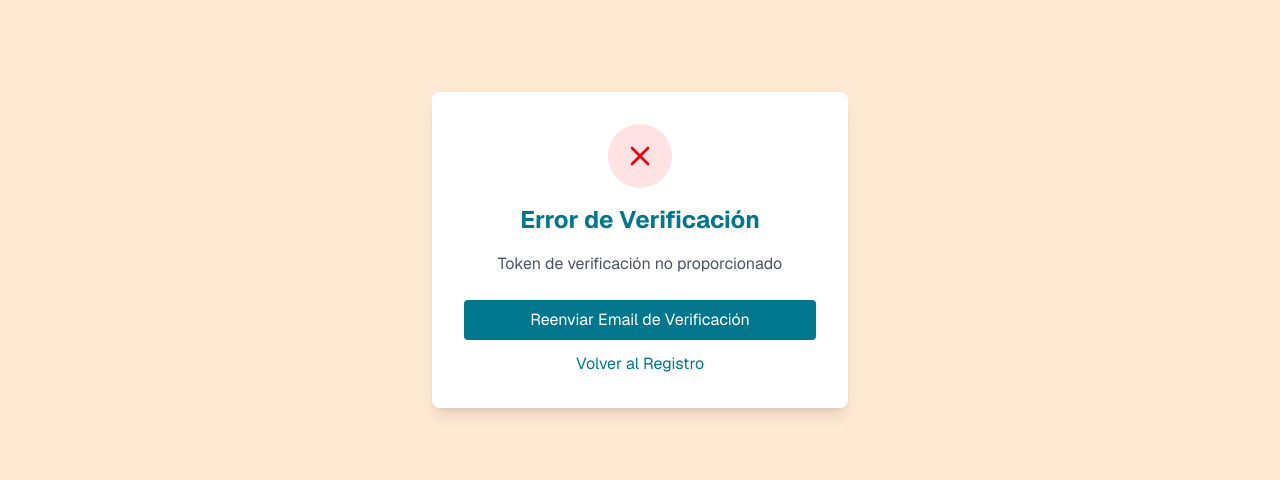
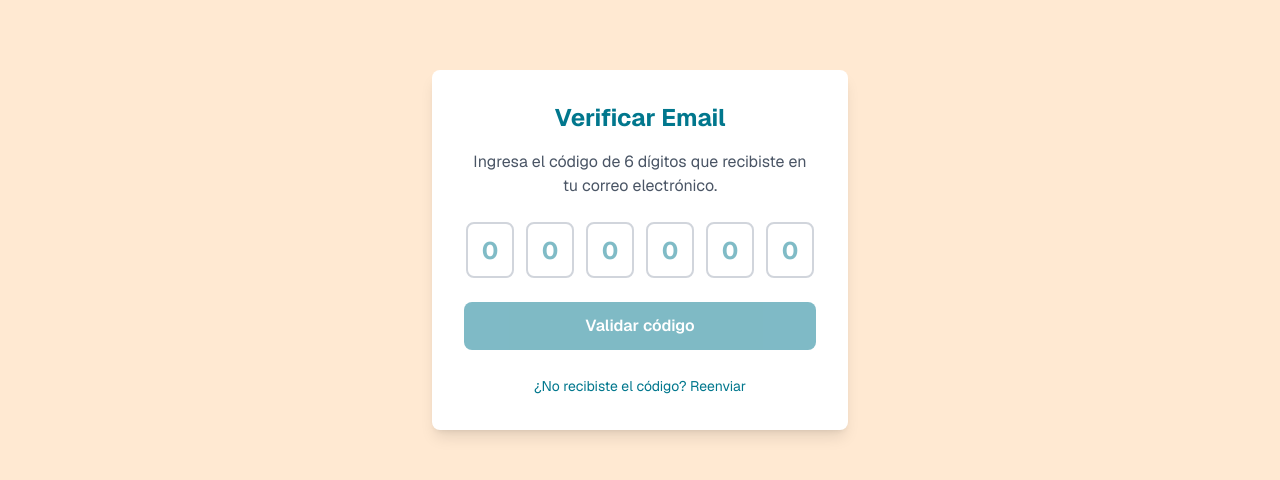
Before and after one commit to fundacionpaperros/paperros-frontend, a Next.js app: page /auth/verificar-email in a window 1280 px wide. Shown: the part 214-694 px from the top of the page. Built offline with nearby package versions, Linux system fonts and the light colour scheme; no server answers.

Commit message:
Add email verification flow

```diff
--- a/src/app/auth/verificar-email/page.tsx
+++ b/src/app/auth/verificar-email/page.tsx
@@ -8,35 +8,33 @@ import { ApiErrorResponse, getErrorMessage } from '@/lib/types';
 
 function VerifyEmailContent() {
   const searchParams = useSearchParams();
-  const token = searchParams.get('token');
-  const [status, setStatus] = useState<'loading' | 'success' | 'error'>('loading');
+  const registered = searchParams.get('registered');
+  const bandera = searchParams.get('bandera');
+  const [codeDigits, setCodeDigits] = useState<string[]>(['', '', '', '', '', '']);
+  const [status, setStatus] = useState<'idle' | 'loading' | 'success' | 'error'>('idle');
   const [message, setMessage] = useState('');
 
-  const verifyEmail = useCallback(async () => {
-    if (!token) {
+  const verifyEmail = useCallback(async (code: string) => {
+    if (!code || code.length !== 6) {
       setStatus('error');
-      setMessage('Token de verificación no proporcionado');
+      setMessage('Por favor ingresa un código de 6 dígitos');
       return;
     }
+    setStatus('loading');
     try {
-      await api.post('/auth/verify-email', { token });
+      await api.post('/auth/verify-email', { code });
       setStatus('success');
       setMessage('Email verificado exitosamente. Ya puedes iniciar sesión.');
     } catch (error: unknown) {
       const apiError = error as ApiErrorResponse;
       setStatus('error');
-      setMessage(getErrorMessage(apiError, 'Error al verificar el email'));
+      setMessage(getErrorMessage(apiError, 'El código ingresado no es correcto. Por favor, intenta de nuevo.'));
+      // Limpiar los campos para reintentar
+      setCodeDigits(['', '', '', '', '', '']);
     }
-  }, [token]);
+  }, []);
 
-  useEffect(() => {
-    if (token) {
-      verifyEmail();
-    } else {
-      setStatus('error');
-      setMessage('Token de verificación no proporcionado');
-    }
-  }, [token, verifyEmail]);
+
 
   const resendVerification = async () => {
     try {
@@ -48,19 +46,122 @@ function VerifyEmailContent() {
     }
   };
 
+  const handleCodeChange = (index: number, value: string) => {
+    // Solo permitir dígitos
+    const digit = value.replace(/[^0-9]/g, '').slice(-1);
+
+    const newDigits = [...codeDigits];
+    newDigits[index] = digit;
+    setCodeDigits(newDigits);
+
+    // Auto-focus al siguiente input si se ingresa un dígito
+    if (digit && index < 5) {
+      const nextInput = document.getElementById(`digit-${index + 1}`) as HTMLInputElement;
+      if (nextInput) nextInput.focus();
+    }
+  };
+
+  const handleKeyDown = (index: number, e: React.KeyboardEvent<HTMLInputElement>) => {
+    // Si presionan backspace y el campo está vacío, ir al anterior
+    if (e.key === 'Backspace' && !codeDigits[index] && index > 0) {
+      const prevInput = document.getElementById(`digit-${index - 1}`) as HTMLInputElement;
+      if (prevInput) {
+        prevInput.focus();
+        // Limpiar el dígito anterior
+        const newDigits = [...codeDigits];
+        newDigits[index - 1] = '';
+        setCodeDigits(newDigits);
+      }
+    }
+  };
+
+  const getFullCode = () => codeDigits.join('');
+
   return (
     <div className="min-h-screen bg-background py-12 flex items-center justify-center">
       <div className="max-w-md w-full mx-auto px-4">
         <div className="bg-white rounded-lg shadow-lg p-8 text-center">
-          {status === 'loading' && (
+          {(status === 'loading' || status === 'idle' || status === 'error') ? (
             <>
-              <div className="animate-spin rounded-full h-16 w-16 border-b-2 border-primary mx-auto mb-4"></div>
-              <h1 className="text-2xl font-bold text-primary mb-4">Verificando Email...</h1>
-              <p className="text-gray-600">Por favor espera mientras verificamos tu email.</p>
+              {/* Si no hay token y estamos en estado idle o error mostramos el formulario de ingreso de código */}
+              {registered && (
+                <div className="bg-blue-100 border border-blue-400 text-blue-700 px-4 py-3 rounded mb-4">
+                  <p>Se ha enviado un código de verificación a tu correo electrónico. Revisa tu bandeja de entrada.</p>
+                </div>
+              )}
+              {/* muestra alerta de bandera, si existe */}
+              {bandera === 'roja' && (
+                <div className="p-4 rounded-lg bg-red-100 border border-red-400 text-red-700 mb-4">
+                  <p className="font-semibold">No puede seguir con el proceso ya que no es adoptante apto.</p>
+                </div>
+              )}
+              {(bandera === 'amarilla' || bandera === 'naranja') && (
+                <div className="p-4 rounded-lg bg-yellow-100 border border-yellow-400 text-yellow-700 mb-4">
+                  <p className="font-semibold">Se revisará su información y luego se le contactará. No puede continuar con el proceso por ahora.</p>
+                </div>
+              )}
+              {/* Mostrar mensaje de error en la misma pantalla */}
+              {status === 'error' && message && (
+                <div className="p-4 rounded-lg bg-red-100 border border-red-400 text-red-700 mb-4">
+                  <p className="font-semibold">{message}</p>
+                </div>
+              )}
+              <form
+                onSubmit={(e) => {
+                  e.preventDefault();
+                  const fullCode = getFullCode();
+                  if (fullCode.length === 6) {
+                    verifyEmail(fullCode);
+                  }
+                }}
+                className="space-y-6"
+              >
+                <h1 className="text-2xl font-bold text-primary mb-4">
+                  Verificar Email
+                </h1>
+                <p className="text-gray-600 mb-6">
+                  Ingresa el código de 6 dígitos que recibiste en tu correo electrónico.
+                </p>
+
+                {/* Contenedor de los 6 inputs para el código */}
+                <div className="flex gap-3 justify-center mb-6">
+                  {codeDigits.map((digit, index) => (
+                    <input
+                      key={index}
+                      id={`digit-${index}`}
+                      type="text"
+                      inputMode="numeric"
+                      maxLength={1}
+                      value={digit}
+                      onChange={(e) => handleCodeChange(index, e.target.value)}
+                      onKeyDown={(e) => handleKeyDown(index, e)}
+                      className="w-12 h-14 text-center text-2xl font-bold border-2 border-gray-300 rounded-lg focus:outline-none focus:ring-2 focus:ring-primary focus:border-primary hover:border-gray-400 transition-colors"
+                      placeholder="0"
+                    />
+                  ))}
+                </div>
+
+                <button
+                  type="submit"
+                  disabled={status === 'loading' || getFullCode().length !== 6}
+                  className="w-full bg-primary text-white px-6 py-3 rounded-lg hover:bg-primary/90 disabled:opacity-50 disabled:cursor-not-allowed transition-colors font-semibold"
+                >
+                  {status === 'loading' ? 'Validando...' : 'Validar código'}
+                </button>
+
+                {/* Opción de reenviar código */}
+                <button
+                  type="button"
+                  onClick={resendVerification}
+                  className="w-full text-primary text-sm hover:underline"
+                >
+                  ¿No recibiste el código? Reenviar
+                </button>
+              </form>
             </>
-          )}
+          ) : null}
 
-          {status === 'success' && (
+          {status === 'success' ? (
             <>
               <div className="w-16 h-16 bg-green-100 rounded-full flex items-center justify-center mx-auto mb-4">
                 <svg className="w-8 h-8 text-green-600" fill="none" stroke="currentColor" viewBox="0 0 24 24">
@@ -76,33 +177,7 @@ function VerifyEmailContent() {
                 Continuar al Proceso
               </Link>
             </>
-          )}
-
-          {status === 'error' && (
-            <>
-              <div className="w-16 h-16 bg-red-100 rounded-full flex items-center justify-center mx-auto mb-4">
-                <svg className="w-8 h-8 text-red-600" fill="none" stroke="currentColor" viewBox="0 0 24 24">
-                  <path strokeLinecap="round" strokeLinejoin="round" strokeWidth={2} d="M6 18L18 6M6 6l12 12" />
-                </svg>
-              </div>
-              <h1 className="text-2xl font-bold text-primary mb-4">Error de Verificación</h1>
-              <p className="text-gray-600 mb-6">{message}</p>
-              <div className="space-y-3">
-                <button
-                  onClick={resendVerification}
-                  className="w-full bg-primary text-white px-6 py-2 rounded hover:bg-primary/90"
-                >
-                  Reenviar Email de Verificación
-                </button>
-                <Link
-                  href="/auth/registro"
-                  className="block text-primary hover:underline"
-                >
-                  Volver al Registro
-                </Link>
-              </div>
-            </>
-          )}
+          ) : null}
         </div>
       </div>
     </div>
--- a/src/app/dashboard/albergue/animales/page.tsx
+++ b/src/app/dashboard/albergue/animales/page.tsx
@@ -4,6 +4,7 @@ import { useEffect, useState } from 'react';
 import Link from 'next/link';
 import api from '@/lib/api';
 import { ApiErrorResponse } from '@/lib/types';
+import { log } from 'console';
 
 interface Animal {
   id: number;
@@ -57,6 +58,7 @@ export default function ShelterAnimalsPage() {
 
       // Asegurarse de que response.data sea un array
       const animalsData = Array.isArray(response.data) ? response.data : [];
+      console.log('Datos recibidos del servidor:', animalsData);
       // Validar que cada animal tenga los campos necesarios
       const validAnimals = animalsData.filter((animal: unknown) =>
         animal && typeof animal === 'object' && 'id' in animal && 'nombre' in animal
--- a/src/lib/api.ts
+++ b/src/lib/api.ts
@@ -2,7 +2,7 @@ import axios, { AxiosError } from 'axios';
 
 // Create axios instance with base configuration
 const api = axios.create({
-  baseURL: process.env.NEXT_PUBLIC_API_BASE_URL || 'https://api.fundacionpaperros.com/api',
+  baseURL: process.env.NEXT_PUBLIC_API_BASE_URL,
   timeout: 10000,
   headers: {
     'Content-Type': 'application/json',
@@ -68,7 +68,9 @@ api.interceptors.response.use(
 export const checkApiAvailability = async (): Promise<boolean> => {
   try {
     // Health endpoint is at root, not under /api
-    const baseURL = process.env.NEXT_PUBLIC_API_BASE_URL || 'https://api.fundacionpaperros.com/api';
+    const baseURL = process.env.NEXT_PUBLIC_API_BASE_URL;
+    // const baseURL = process.env.NEXT_PUBLIC_API_BASE_URL || 'https://api.fundacionpaperros.com/api';
+
     const healthURL = baseURL.replace('/api', '') + '/health';
     const response = await axios.get(healthURL, { timeout: 3000 });
     return response.status === 200;
```
Also changed, not shown: src/app/auth/registro/page.tsx (+9 -19 lines), src/lib/auth.ts (+16 -11 lines).
